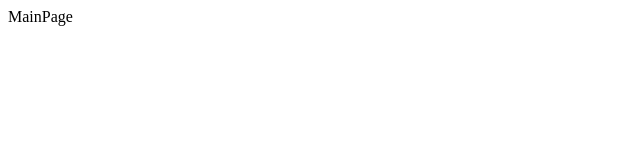
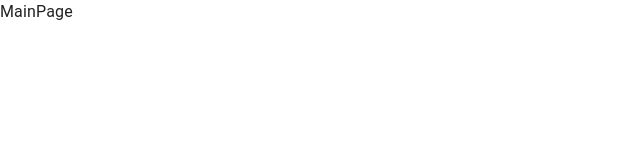
Before and after one commit to EnsarDogan/React-Final-Project, a React (Create React App) app: page / in a window 1280 px wide. Shown: the top 160 px of the page, without its empty margins (0-640 px from the left). Built offline with nearby package versions, Linux system fonts and the light colour scheme.

Commit message:
added cssBaseline for styling

```diff
--- a/src/App.jsx
+++ b/src/App.jsx
@@ -1,7 +1,12 @@
 import AppRouter from "./routers/AppRouter";
+import { CssBaseline } from "@mui/material";
 
-const  App  = () => {
-    return <div> <AppRouter/> </div>
-}
+const App = () => {
+  return (
+    <CssBaseline>
+      <AppRouter />
+    </CssBaseline>
+  );
+};
 
 export default  App ;
```
